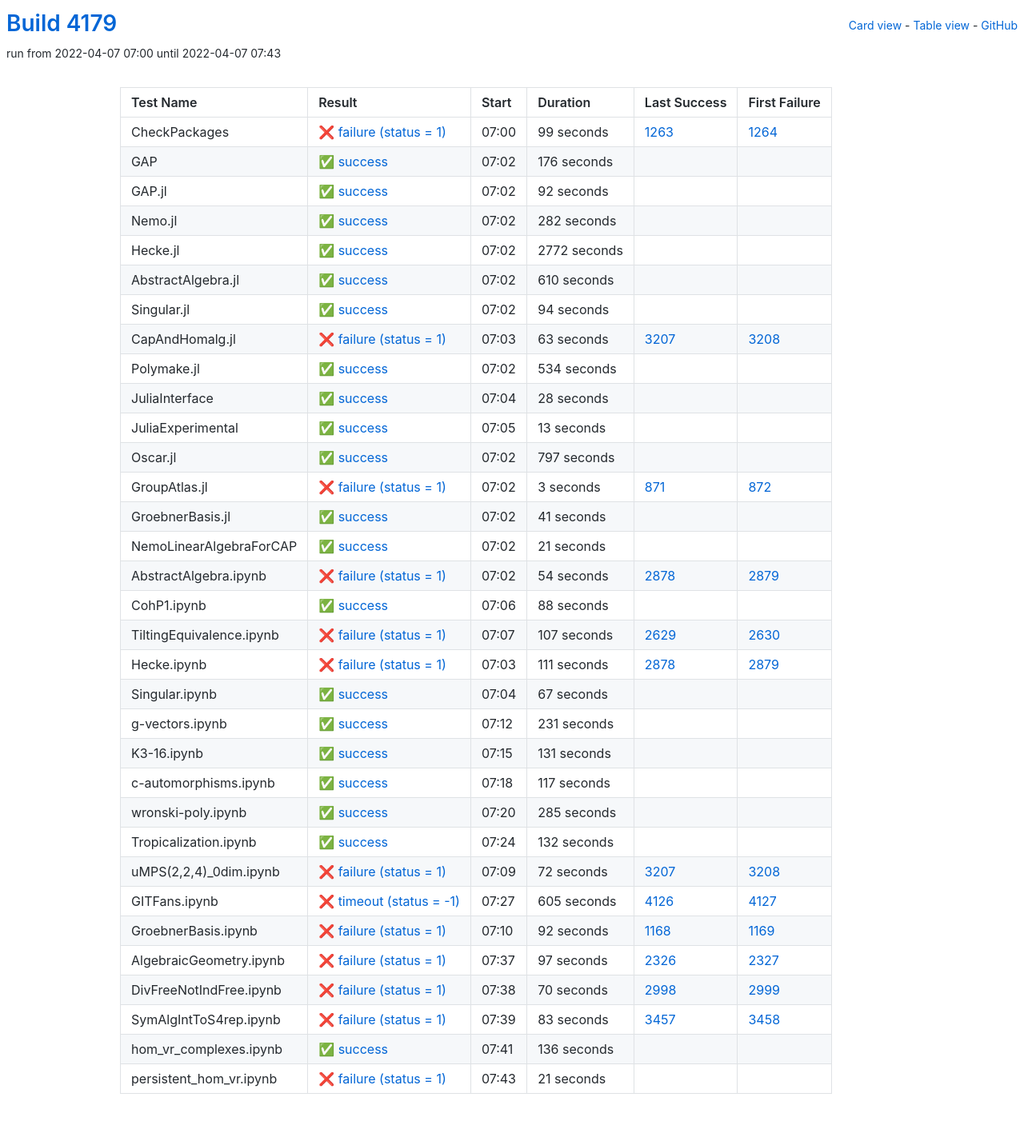
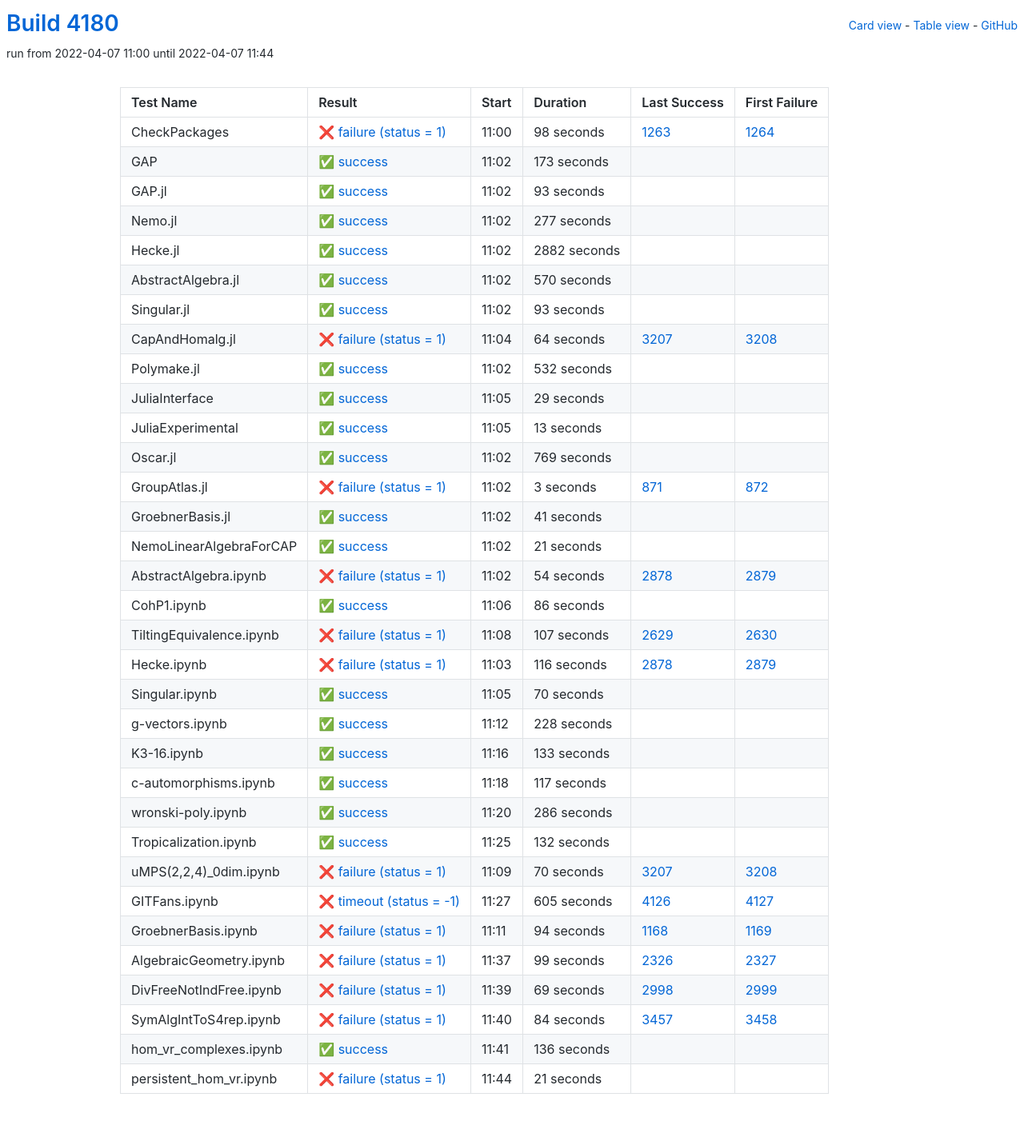
Before and after one commit to oscar-system/oscar-ci-status-stable, a Jekyll site: the page built from table.html, in a window 1280 px wide. Shown: the whole page at 80% size. Built offline with Jekyll 4.4.1, drawn with Linux system fonts in a browser that asks for light colours.

Commit message:
Build #4180

```diff
--- a/_data/ci.yml
+++ b/_data/ci.yml
@@ -1,6 +1,6 @@
 ---
-build: 4179
-build_url: https://oscarci.mathematik.uni-kl.de/job/oscar-stable/4179/
+build: 4180
+build_url: https://oscarci.mathematik.uni-kl.de/job/oscar-stable/4180/
 job: oscar-stable
 organization: oscar-system
 repo: oscar-ci-status-stable
@@ -8,128 +8,128 @@ repourl: https://github.com/oscar-system/oscar-ci-status-stable
 tests:
 - name: CheckPackages
   id: checkpackages
-  log: https://oscarci.mathematik.uni-kl.de/job/oscar-stable/4179/artifact/logs/build-4179/CheckPackages.log
-  start: 2022-04-07 07:00
+  log: https://oscarci.mathematik.uni-kl.de/job/oscar-stable/4180/artifact/logs/build-4180/CheckPackages.log
+  start: 2022-04-07 11:00
   success: false
   exitcode: 1
   status: failure
-  duration: 99
+  duration: 98
   last_success: 1263
   last_success_url: https://oscarci.mathematik.uni-kl.de/job/oscar-stable/1263/
   first_failure: 1264
   first_failure_url: https://oscarci.mathematik.uni-kl.de/job/oscar-stable/1264/
 - name: GAP
   id: gap
-  log: https://oscarci.mathematik.uni-kl.de/job/oscar-stable/4179/artifact/logs/build-4179/GAP.log
-  start: 2022-04-07 07:02
+  log: https://oscarci.mathematik.uni-kl.de/job/oscar-stable/4180/artifact/logs/build-4180/GAP.log
+  start: 2022-04-07 11:02
   success: true
   exitcode: 0
   status: success
-  duration: 176
+  duration: 173
   last_success: false
   last_success_url:
   first_failure: false
   first_failure_url:
 - name: GAP.jl
   id: gap-jl
-  log: https://oscarci.mathematik.uni-kl.de/job/oscar-stable/4179/artifact/logs/build-4179/GAP.jl.log
-  start: 2022-04-07 07:02
+  log: https://oscarci.mathematik.uni-kl.de/job/oscar-stable/4180/artifact/logs/build-4180/GAP.jl.log
+  start: 2022-04-07 11:02
   success: true
   exitcode: 0
   status: success
-  duration: 92
+  duration: 93
   last_success: false
   last_success_url:
   first_failure: false
   first_failure_url:
 - name: Nemo.jl
   id: nemo-jl
-  log: https://oscarci.mathematik.uni-kl.de/job/oscar-stable/4179/artifact/logs/build-4179/Nemo.jl.log
-  start: 2022-04-07 07:02
+  log: https://oscarci.mathematik.uni-kl.de/job/oscar-stable/4180/artifact/logs/build-4180/Nemo.jl.log
+  start: 2022-04-07 11:02
   success: true
   exitcode: 0
   status: success
-  duration: 282
+  duration: 277
   last_success: false
   last_success_url:
   first_failure: false
   first_failure_url:
 - name: Hecke.jl
   id: hecke-jl
-  log: https://oscarci.mathematik.uni-kl.de/job/oscar-stable/4179/artifact/logs/build-4179/Hecke.jl.log
-  start: 2022-04-07 07:02
+  log: https://oscarci.mathematik.uni-kl.de/job/oscar-stable/4180/artifact/logs/build-4180/Hecke.jl.log
+  start: 2022-04-07 11:02
   success: true
   exitcode: 0
   status: success
-  duration: 2772
+  duration: 2882
   last_success: false
   last_success_url:
   first_failure: false
   first_failure_url:
 - name: AbstractAlgebra.jl
   id: abstractalgebra-jl
-  log: https://oscarci.mathematik.uni-kl.de/job/oscar-stable/4179/artifact/logs/build-4179/AbstractAlgebra.jl.log
-  start: 2022-04-07 07:02
+  log: https://oscarci.mathematik.uni-kl.de/job/oscar-stable/4180/artifact/logs/build-4180/AbstractAlgebra.jl.log
+  start: 2022-04-07 11:02
   success: true
   exitcode: 0
   status: success
-  duration: 610
+  duration: 570
   last_success: false
   last_success_url:
   first_failure: false
   first_failure_url:
 - name: Singular.jl
   id: singular-jl
-  log: https://oscarci.mathematik.uni-kl.de/job/oscar-stable/4179/artifact/logs/build-4179/Singular.jl.log
-  start: 2022-04-07 07:02
+  log: https://oscarci.mathematik.uni-kl.de/job/oscar-stable/4180/artifact/logs/build-4180/Singular.jl.log
+  start: 2022-04-07 11:02
   success: true
   exitcode: 0
   status: success
-  duration: 94
+  duration: 93
   last_success: false
   last_success_url:
   first_failure: false
   first_failure_url:
 - name: CapAndHomalg.jl
   id: capandhomalg-jl
-  log: https://oscarci.mathematik.uni-kl.de/job/oscar-stable/4179/artifact/logs/build-4179/CapAndHomalg.jl.log
-  start: 2022-04-07 07:03
+  log: https://oscarci.mathematik.uni-kl.de/job/oscar-stable/4180/artifact/logs/build-4180/CapAndHomalg.jl.log
+  start: 2022-04-07 11:04
   success: false
   exitcode: 1
   status: failure
-  duration: 63
+  duration: 64
   last_success: 3207
   last_success_url: https://oscarci.mathematik.uni-kl.de/job/oscar-stable/3207/
   first_failure: 3208
   first_failure_url: https://oscarci.mathematik.uni-kl.de/job/oscar-stable/3208/
 - name: Polymake.jl
   id: polymake-jl
-  log: https://oscarci.mathematik.uni-kl.de/job/oscar-stable/4179/artifact/logs/build-4179/Polymake.jl.log
-  start: 2022-04-07 07:02
+  log: https://oscarci.mathematik.uni-kl.de/job/oscar-stable/4180/artifact/logs/build-4180/Polymake.jl.log
+  start: 2022-04-07 11:02
   success: true
   exitcode: 0
   status: success
-  duration: 534
+  duration: 532
   last_success: false
   last_success_url:
   first_failure: false
   first_failure_url:
 - name: JuliaInterface
   id: juliainterface
-  log: https://oscarci.mathematik.uni-kl.de/job/oscar-stable/4179/artifact/logs/build-4179/JuliaInterface.log
-  start: 2022-04-07 07:04
+  log: https://oscarci.mathematik.uni-kl.de/job/oscar-stable/4180/artifact/logs/build-4180/JuliaInterface.log
+  start: 2022-04-07 11:05
   success: true
   exitcode: 0
   status: success
-  duration: 28
+  duration: 29
   last_success: false
   last_success_url:
   first_failure: false
   first_failure_url:
 - name: JuliaExperimental
   id: juliaexperimental
-  log: https://oscarci.mathematik.uni-kl.de/job/oscar-stable/4179/artifact/logs/build-4179/JuliaExperimental.log
-  start: 2022-04-07 07:05
+  log: https://oscarci.mathematik.uni-kl.de/job/oscar-stable/4180/artifact/logs/build-4180/JuliaExperimental.log
+  start: 2022-04-07 11:05
   success: true
   exitcode: 0
   status: success
@@ -140,20 +140,20 @@ tests:
   first_failure_url:
 - name: Oscar.jl
   id: oscar-jl
-  log: https://oscarci.mathematik.uni-kl.de/job/oscar-stable/4179/artifact/logs/build-4179/Oscar.jl.log
-  start: 2022-04-07 07:02
+  log: https://oscarci.mathematik.uni-kl.de/job/oscar-stable/4180/artifact/logs/build-4180/Oscar.jl.log
+  start: 2022-04-07 11:02
   success: true
   exitcode: 0
   status: success
-  duration: 797
+  duration: 769
   last_success: false
   last_success_url:
   first_failure: false
   first_failure_url:
 - name: GroupAtlas.jl
   id: groupatlas-jl
-  log: https://oscarci.mathematik.uni-kl.de/job/oscar-stable/4179/artifact/logs/build-4179/GroupAtlas.jl.log
-  start: 2022-04-07 07:02
+  log: https://oscarci.mathematik.uni-kl.de/job/oscar-stable/4180/artifact/logs/build-4180/GroupAtlas.jl.log
+  start: 2022-04-07 11:02
   success: false
   exitcode: 1
   status: failure
@@ -164,8 +164,8 @@ tests:
   first_failure_url: https://oscarci.mathematik.uni-kl.de/job/oscar-stable/872/
 - name: GroebnerBasis.jl
   id: groebnerbasis-jl
-  log: https://oscarci.mathematik.uni-kl.de/job/oscar-stable/4179/artifact/logs/build-4179/GroebnerBasis.jl.log
-  start: 2022-04-07 07:02
+  log: https://oscarci.mathematik.uni-kl.de/job/oscar-stable/4180/artifact/logs/build-4180/GroebnerBasis.jl.log
+  start: 2022-04-07 11:02
   success: true
   exitcode: 0
   status: success
@@ -176,8 +176,8 @@ tests:
   first_failure_url:
 - name: NemoLinearAlgebraForCAP
   id: nemolinearalgebraforcap
-  log: https://oscarci.mathematik.uni-kl.de/job/oscar-stable/4179/artifact/logs/build-4179/NemoLinearAlgebraForCAP.log
-  start: 2022-04-07 07:02
+  log: https://oscarci.mathematik.uni-kl.de/job/oscar-stable/4180/artifact/logs/build-4180/NemoLinearAlgebraForCAP.log
+  start: 2022-04-07 11:02
   success: true
   exitcode: 0
   status: success
@@ -188,8 +188,8 @@ tests:
   first_failure_url:
 - name: AbstractAlgebra.ipynb
   id: abstractalgebra-ipynb
-  log: https://oscarci.mathematik.uni-kl.de/job/oscar-stable/4179/artifact/logs/build-4179/AbstractAlgebra.ipynb.log
-  start: 2022-04-07 07:02
+  log: https://oscarci.mathematik.uni-kl.de/job/oscar-stable/4180/artifact/logs/build-4180/AbstractAlgebra.ipynb.log
+  start: 2022-04-07 11:02
   success: false
   exitcode: 1
   status: failure
@@ -200,20 +200,20 @@ tests:
   first_failure_url: https://oscarci.mathematik.uni-kl.de/job/oscar-stable/2879/
 - name: CohP1.ipynb
   id: cohp1-ipynb
-  log: https://oscarci.mathematik.uni-kl.de/job/oscar-stable/4179/artifact/logs/build-4179/CohP1.ipynb.log
-  start: 2022-04-07 07:06
+  log: https://oscarci.mathematik.uni-kl.de/job/oscar-stable/4180/artifact/logs/build-4180/CohP1.ipynb.log
+  start: 2022-04-07 11:06
   success: true
   exitcode: 0
   status: success
-  duration: 88
+  duration: 86
   last_success: false
   last_success_url:
   first_failure: false
   first_failure_url:
 - name: TiltingEquivalence.ipynb
   id: tiltingequivalence-ipynb
-  log: https://oscarci.mathematik.uni-kl.de/job/oscar-stable/4179/artifact/logs/build-4179/TiltingEquivalence.ipynb.log
-  start: 2022-04-07 07:07
+  log: https://oscarci.mathematik.uni-kl.de/job/oscar-stable/4180/artifact/logs/build-4180/TiltingEquivalence.ipynb.log
+  start: 2022-04-07 11:08
   success: false
   exitcode: 1
   status: failure
@@ -224,56 +224,56 @@ tests:
   first_failure_url: https://oscarci.mathematik.uni-kl.de/job/oscar-stable/2630/
 - name: Hecke.ipynb
   id: hecke-ipynb
-  log: https://oscarci.mathematik.uni-kl.de/job/oscar-stable/4179/artifact/logs/build-4179/Hecke.ipynb.log
-  start: 2022-04-07 07:03
+  log: https://oscarci.mathematik.uni-kl.de/job/oscar-stable/4180/artifact/logs/build-4180/Hecke.ipynb.log
+  start: 2022-04-07 11:03
   success: false
   exitcode: 1
   status: failure
-  duration: 111
+  duration: 116
   last_success: 2878
   last_success_url: https://oscarci.mathematik.uni-kl.de/job/oscar-stable/2878/
   first_failure: 2879
   first_failure_url: https://oscarci.mathematik.uni-kl.de/job/oscar-stable/2879/
 - name: Singular.ipynb
   id: singular-ipynb
-  log: https://oscarci.mathematik.uni-kl.de/job/oscar-stable/4179/artifact/logs/build-4179/Singular.ipynb.log
-  start: 2022-04-07 07:04
+  log: https://oscarci.mathematik.uni-kl.de/job/oscar-stable/4180/artifact/logs/build-4180/Singular.ipynb.log
+  start: 2022-04-07 11:05
   success: true
   exitcode: 0
   status: success
-  duration: 67
+  duration: 70
   last_success: false
   last_success_url:
   first_failure: false
   first_failure_url:
 - name: g-vectors.ipynb
   id: g-vectors-ipynb
-  log: https://oscarci.mathematik.uni-kl.de/job/oscar-stable/4179/artifact/logs/build-4179/g-vectors.ipynb.log
-  start: 2022-04-07 07:12
+  log: https://oscarci.mathematik.uni-kl.de/job/oscar-stable/4180/artifact/logs/build-4180/g-vectors.ipynb.log
+  start: 2022-04-07 11:12
   success: true
   exitcode: 0
   status: success
-  duration: 231
+  duration: 228
   last_success: false
   last_success_url:
   first_failure: false
   first_failure_url:
 - name: K3-16.ipynb
   id: k3-16-ipynb
-  log: https://oscarci.mathematik.uni-kl.de/job/oscar-stable/4179/artifact/logs/build-4179/K3-16.ipynb.log
-  start: 2022-04-07 07:15
+  log: https://oscarci.mathematik.uni-kl.de/job/oscar-stable/4180/artifact/logs/build-4180/K3-16.ipynb.log
+  start: 2022-04-07 11:16
   success: true
   exitcode: 0
   status: success
-  duration: 131
+  duration: 133
   last_success: false
   last_success_url:
   first_failure: false
   first_failure_url:
 - name: c-automorphisms.ipynb
   id: c-automorphisms-ipynb
-  log: https://oscarci.mathematik.uni-kl.de/job/oscar-stable/4179/artifact/logs/build-4179/c-automorphisms.ipynb.log
-  start: 2022-04-07 07:18
+  log: https://oscarci.mathematik.uni-kl.de/job/oscar-stable/4180/artifact/logs/build-4180/c-automorphisms.ipynb.log
+  start: 2022-04-07 11:18
   success: true
   exitcode: 0
   status: success
@@ -284,20 +284,20 @@ tests:
   first_failure_url:
 - name: wronski-poly.ipynb
   id: wronski-poly-ipynb
-  log: https://oscarci.mathematik.uni-kl.de/job/oscar-stable/4179/artifact/logs/build-4179/wronski-poly.ipynb.log
-  start: 2022-04-07 07:20
+  log: https://oscarci.mathematik.uni-kl.de/job/oscar-stable/4180/artifact/logs/build-4180/wronski-poly.ipynb.log
+  start: 2022-04-07 11:20
   success: true
   exitcode: 0
   status: success
-  duration: 285
+  duration: 286
   last_success: false
   last_success_url:
   first_failure: false
   first_failure_url:
 - name: Tropicalization.ipynb
   id: tropicalization-ipynb
-  log: https://oscarci.mathematik.uni-kl.de/job/oscar-stable/4179/artifact/logs/build-4179/Tropicalization.ipynb.log
-  start: 2022-04-07 07:24
+  log: https://oscarci.mathematik.uni-kl.de/job/oscar-stable/4180/artifact/logs/build-4180/Tropicalization.ipynb.log
+  start: 2022-04-07 11:25
   success: true
   exitcode: 0
   status: success
@@ -308,20 +308,20 @@ tests:
   first_failure_url:
 - name: uMPS(2,2,4)_0dim.ipynb
   id: umps-2-2-4-0dim-ipynb
-  log: https://oscarci.mathematik.uni-kl.de/job/oscar-stable/4179/artifact/logs/build-4179/uMPS-2-2-4-_0dim.ipynb.log
-  start: 2022-04-07 07:09
+  log: https://oscarci.mathematik.uni-kl.de/job/oscar-stable/4180/artifact/logs/build-4180/uMPS-2-2-4-_0dim.ipynb.log
+  start: 2022-04-07 11:09
   success: false
   exitcode: 1
   status: failure
-  duration: 72
+  duration: 70
   last_success: 3207
   last_success_url: https://oscarci.mathematik.uni-kl.de/job/oscar-stable/3207/
   first_failure: 3208
   first_failure_url: https://oscarci.mathematik.uni-kl.de/job/oscar-stable/3208/
 - name: GITFans.ipynb
   id: gitfans-ipynb
-  log: https://oscarci.mathematik.uni-kl.de/job/oscar-stable/4179/artifact/logs/build-4179/GITFans.ipynb.log
-  start: 2022-04-07 07:27
+  log: https://oscarci.mathematik.uni-kl.de/job/oscar-stable/4180/artifact/logs/build-4180/GITFans.ipynb.log
+  start: 2022-04-07 11:27
   success: false
   exitcode: -1
   status: timeout
@@ -332,56 +332,56 @@ tests:
   first_failure_url: https://oscarci.mathematik.uni-kl.de/job/oscar-stable/4127/
 - name: GroebnerBasis.ipynb
   id: groebnerbasis-ipynb
-  log: https://oscarci.mathematik.uni-kl.de/job/oscar-stable/4179/artifact/logs/build-4179/GroebnerBasis.ipynb.log
-  start: 2022-04-07 07:10
+  log: https://oscarci.mathematik.uni-kl.de/job/oscar-stable/4180/artifact/logs/build-4180/GroebnerBasis.ipynb.log
+  start: 2022-04-07 11:11
   success: false
   exitcode: 1
   status: failure
-  duration: 92
+  duration: 94
   last_success: 1168
   last_success_url: https://oscarci.mathematik.uni-kl.de/job/oscar-stable/1168/
   first_failure: 1169
   first_failure_url: https://oscarci.mathematik.uni-kl.de/job/oscar-stable/1169/
 - name: AlgebraicGeometry.ipynb
   id: algebraicgeometry-ipynb
-  log: https://oscarci.mathematik.uni-kl.de/job/oscar-stable/4179/artifact/logs/build-4179/AlgebraicGeometry.ipynb.log
-  start: 2022-04-07 07:37
+  log: https://oscarci.mathematik.uni-kl.de/job/oscar-stable/4180/artifact/logs/build-4180/AlgebraicGeometry.ipynb.log
+  start: 2022-04-07 11:37
   success: false
   exitcode: 1
   status: failure
-  duration: 97
+  duration: 99
   last_success: 2326
   last_success_url: https://oscarci.mathematik.uni-kl.de/job/oscar-stable/2326/
   first_failure: 2327
   first_failure_url: https://oscarci.mathematik.uni-kl.de/job/oscar-stable/2327/
 - name: DivFreeNotIndFree.ipynb
   id: divfreenotindfree-ipynb
-  log: https://oscarci.mathematik.uni-kl.de/job/oscar-stable/4179/artifact/logs/build-4179/DivFreeNotIndFree.ipynb.log
-  start: 2022-04-07 07:38
+  log: https://oscarci.mathematik.uni-kl.de/job/oscar-stable/4180/artifact/logs/build-4180/DivFreeNotIndFree.ipynb.log
+  start: 2022-04-07 11:39
   success: false
   exitcode: 1
   status: failure
-  duration: 70
+  duration: 69
   last_success: 2998
   last_success_url: https://oscarci.mathematik.uni-kl.de/job/oscar-stable/2998/
   first_failure: 2999
   first_failure_url: https://oscarci.mathematik.uni-kl.de/job/oscar-stable/2999/
 - name: SymAlgIntToS4rep.ipynb
   id: symalginttos4rep-ipynb
-  log: https://oscarci.mathematik.uni-kl.de/job/oscar-stable/4179/artifact/logs/build-4179/SymAlgIntToS4rep.ipynb.log
-  start: 2022-04-07 07:39
+  log: https://oscarci.mathematik.uni-kl.de/job/oscar-stable/4180/artifact/logs/build-4180/SymAlgIntToS4rep.ipynb.log
+  start: 2022-04-07 11:40
   success: false
   exitcode: 1
   status: failure
-  duration: 83
+  duration: 84
   last_success: 3457
   last_success_url: https://oscarci.mathematik.uni-kl.de/job/oscar-stable/3457/
   first_failure: 3458
   first_failure_url: https://oscarci.mathematik.uni-kl.de/job/oscar-stable/3458/
 - name: hom_vr_complexes.ipynb
   id: hom-vr-complexes-ipynb
-  log: https://oscarci.mathematik.uni-kl.de/job/oscar-stable/4179/artifact/logs/build-4179/hom_vr_complexes.ipynb.log
-  start: 2022-04-07 07:41
+  log: https://oscarci.mathematik.uni-kl.de/job/oscar-stable/4180/artifact/logs/build-4180/hom_vr_complexes.ipynb.log
+  start: 2022-04-07 11:41
   success: true
   exitcode: 0
   status: success
@@ -392,8 +392,8 @@ tests:
   first_failure_url:
 - name: persistent_hom_vr.ipynb
   id: persistent-hom-vr-ipynb
-  log: https://oscarci.mathematik.uni-kl.de/job/oscar-stable/4179/artifact/logs/build-4179/persistent_hom_vr.ipynb.log
-  start: 2022-04-07 07:43
+  log: https://oscarci.mathematik.uni-kl.de/job/oscar-stable/4180/artifact/logs/build-4180/persistent_hom_vr.ipynb.log
+  start: 2022-04-07 11:44
   success: false
   exitcode: 1
   status: failure
```
Also changed, not shown: README.md.
